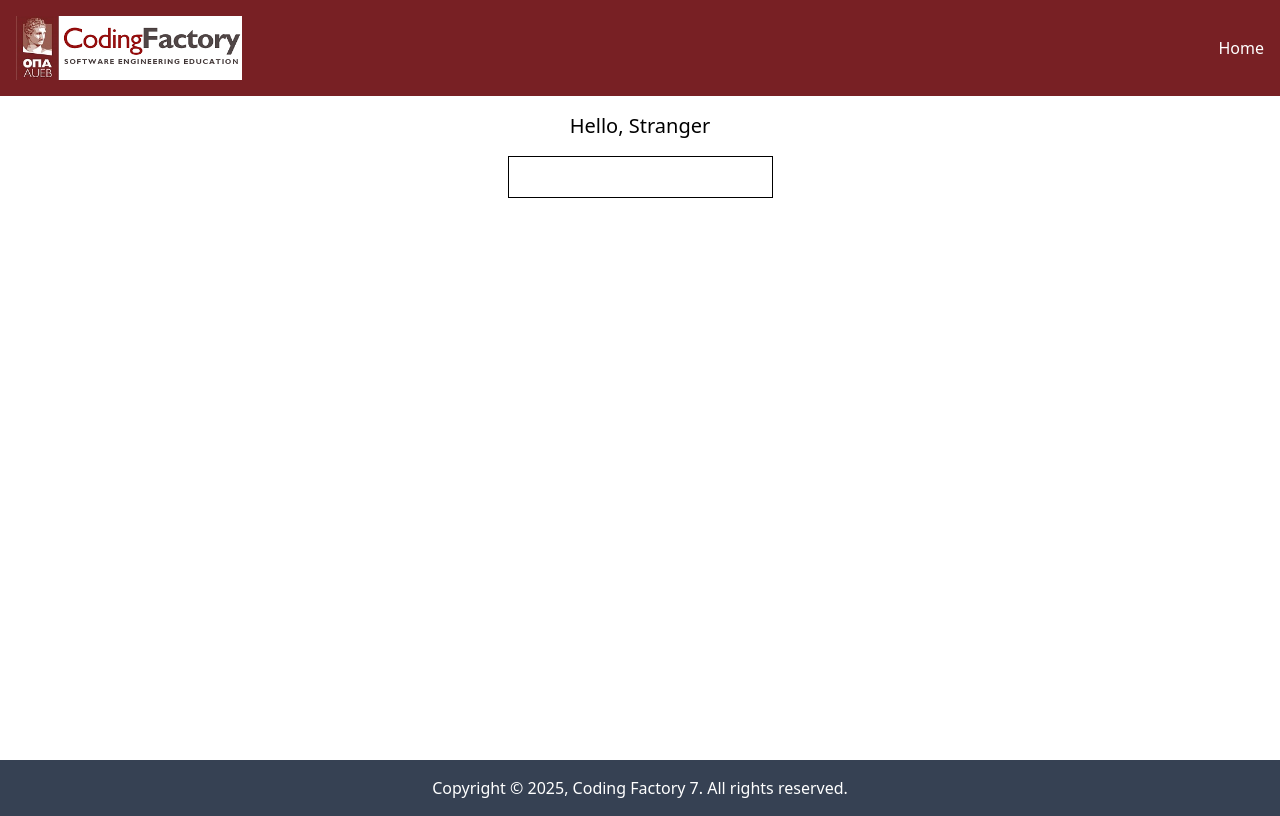
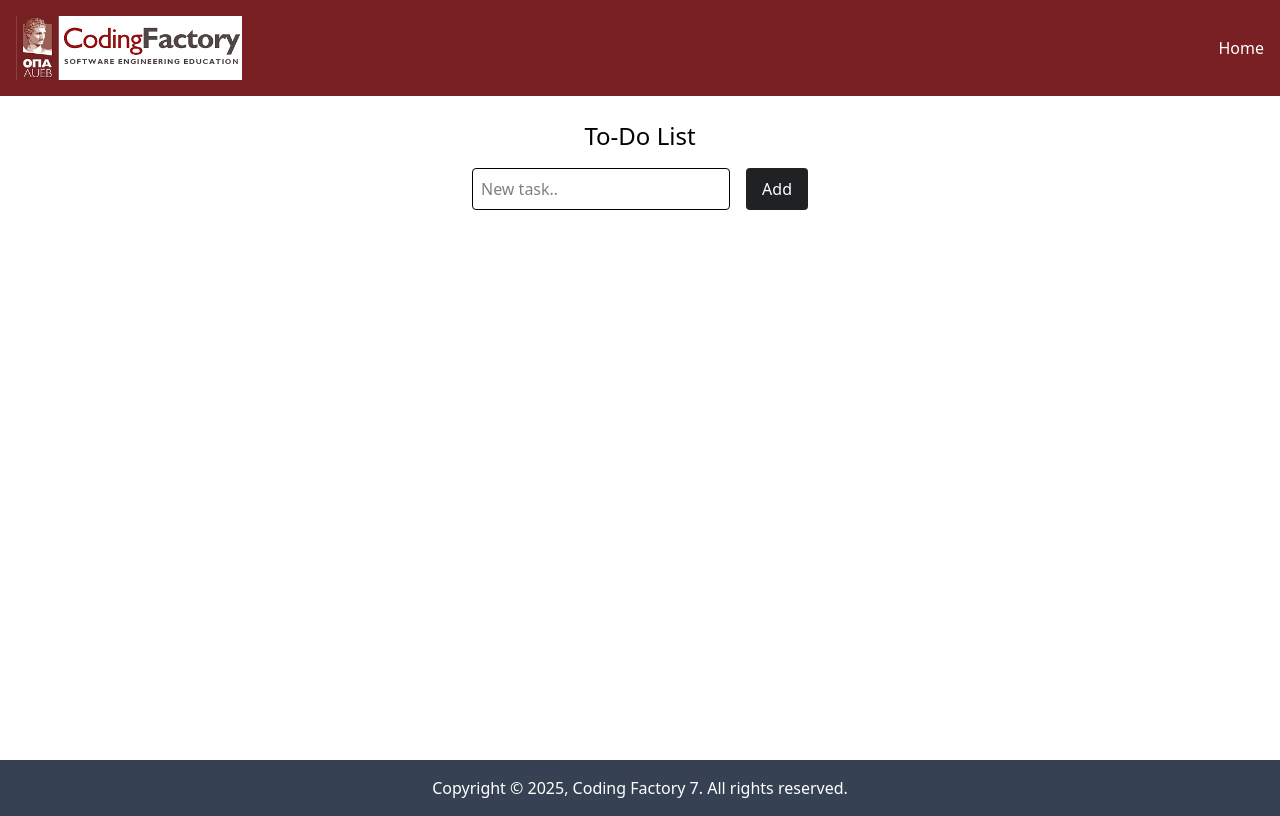
Before and after one commit to StavPratti/react-intro, a React (Vite) app: page / in a window 1280 px wide. Built offline with nearby package versions, Linux system fonts and the light colour scheme.

Commit message:
fix: states

```diff
--- a/src/App.tsx
+++ b/src/App.tsx
@@ -7,13 +7,13 @@ import Layout from "./components/Layout.tsx";
 // import ClassComponentWithState from "./components/ClassComponentWithState.tsx";
 // import FunctionalComponentWithState from "./components/FunctionalComponentWithState.tsx";
 // import Counter from "./components/Counter.tsx";
-import NameChanger from "./components/NameChanger.tsx";
+// import NameChanger from "./components/NameChanger.tsx";
 // import CounterWithMoreStates from "./components/CounterWithMoreStates.tsx";
 // import CounterWithCustomHook from "./components/CounterWithCustomHook.tsx";
-// import CounterAdvanced from "./components/CounterAdvanced.tsx";
+// import CounterWithGroupState from "./components/CounterWithGroupState.tsx";
 // import CounterAdvancedWithCustomHook from "./components/CounterAdvancedWithCustomHook";
 // import CounterWithReducer from "./components/CounterWithReducer.tsx";
-// import Todo from "./components/Todo/Todo.tsx";
+import Todo from "./components/Todo/Todo.tsx";
 
 function App() {
 
@@ -23,23 +23,23 @@ function App() {
                 {/*<ClassComponent/>*/}
                 {/*<FunctionalComponent/>*/}
                 {/*<ArrowFunctionalComponent/>*/}
-                {/*<ArrowFunctionalComponentWithProps title="Is a Arrow Functional Component with Props!"/>*/}
+                {/*<ArrowFunctionalComponentWithProps title="Is an Arrow Functional Component with Props!"/>*/}
                 {/*<ArrowFunctionalComponentWithPropsType*/}
-                {/*  title="Is a Arrow Functional Component with Props!"*/}
+                {/*  title="Is an Arrow Functional Component with Props!"*/}
                 {/*  description="this is a description"*/}
                 {/*/>*/}
 
                 {/*<ClassComponentWithState/>*/}
                 {/*<FunctionalComponentWithState/>*/}
                 {/*<Counter/>*/}
-                <NameChanger/>
+                {/*<NameChanger/>*/}
                 {/*<CounterWithMoreStates/>*/}
-                {/*<CounterAdvanced/>*/}
+                {/*<CounterWithGroupState/>*/}
                 {/*<CounterWithCustomHook/>*/}
                 {/*<CounterAdvancedWithCustomHook/>*/}
 
                 {/*<CounterWithReducer/>*/}
-                {/*<Todo/>*/}
+                <Todo/>
 
             </Layout>
         </>
--- a/src/components/CounterAdvancedWithCustomHook.tsx
+++ b/src/components/CounterAdvancedWithCustomHook.tsx
@@ -1,10 +1,10 @@
 import CounterButton from "./CounterButton.tsx";
-import { useAdvancedCounter } from "../hooks/useAdvancedCounter.ts";
+import { useGroupStateCounter } from "../hooks/useGroupStateCounter.ts";
 
 const CounterAdvancedWithCustomHook = () => {
 
   // custom hook function
-  const { count, lastAction, time, increase, decrease, reset } = useAdvancedCounter();
+  const { count, lastAction, time, increase, decrease, reset } = useGroupStateCounter();
 
   return (
     <>
--- a/src/components/CounterAdvanced.tsx
+++ b/src/components/CounterWithGroupState.tsx
@@ -7,7 +7,7 @@ type CounterState ={
   time: string;
 }
 
-const CounterAdvanced = () => {
+const CounterWithGroupState = () => {
 
   const [state, setState] = useState<CounterState>({
     count:0,
@@ -57,4 +57,4 @@ const CounterAdvanced = () => {
     </>
   )
 }
-export default CounterAdvanced;
+export default CounterWithGroupState;
--- a/src/hooks/useCounterWithReducer.ts
+++ b/src/hooks/useCounterWithReducer.ts
@@ -19,8 +19,8 @@ const initialState: CounterState = {
 
 const getCurrentTime = () => new Date().toLocaleTimeString();
 
-function reducer(state:CounterState, action:Action): CounterState {
- switch (action.type) {
+function reducer(state:CounterState, dispatch:Action): CounterState {
+ switch (dispatch.type) {
    case "INCREASE":
      return {
        count: state.count + 1,
--- a/src/hooks/useAdvancedCounter.ts
+++ b/src/hooks/useGroupStateCounter.ts
@@ -7,7 +7,7 @@ type CounterState ={
   time: string;
 }
 
-export const useAdvancedCounter = () => {
+export const useGroupStateCounter = () => {
 
   const [state, setState] = useState<CounterState>({
     count:0,
```
